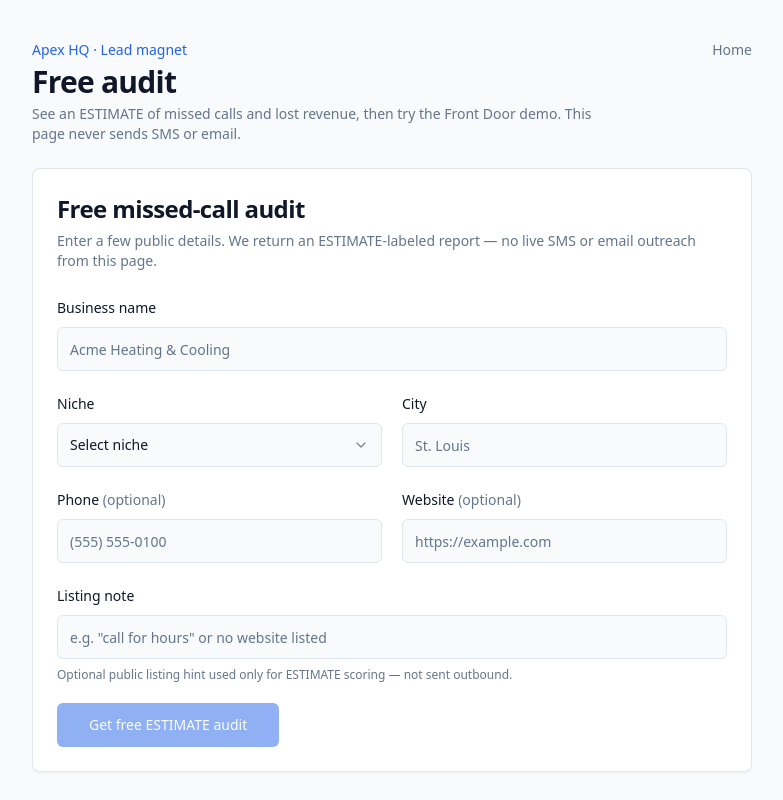
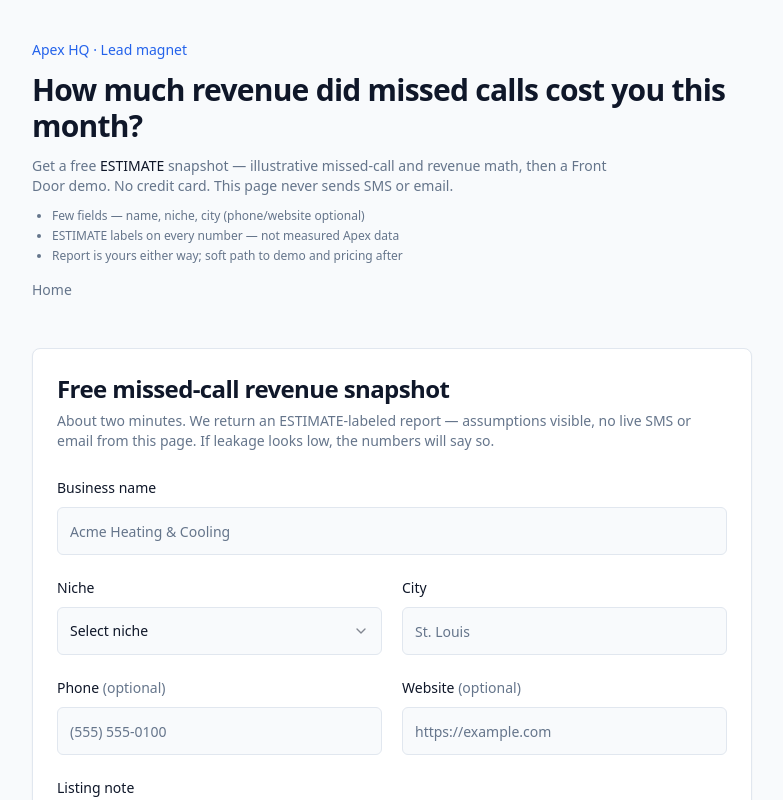
Before and after one commit to iankopf2-creator/Apex-hq, a Next.js app: page /audit in a window 1280 px wide. Shown: the top 800 px of the page, without its empty margins (248-1031 px from the left). Built offline with nearby package versions, Linux system fonts and the light colour scheme.

Commit message:
0.1: polish free audit lead-magnet UX

```diff
--- a/src/app/audit/page.tsx
+++ b/src/app/audit/page.tsx
@@ -2,22 +2,30 @@ import Link from "next/link";
 import { FreeAuditForm } from "@/components/audit/free-audit-form";
 
 export const metadata = {
-  title: "Free Audit | Apex HQ",
+  title: "Free Missed-Call Audit | Apex HQ",
   description:
-    "Public free missed-call audit — ESTIMATE-labeled report for local businesses. No live outreach.",
+    "Free ESTIMATE of missed calls and lost revenue for local service businesses. No live SMS or email from this page.",
 };
 
 export default function AuditPage() {
   return (
     <main id="main" className="mx-auto max-w-3xl px-4 py-10 sm:px-6">
       <div className="mb-6 flex flex-wrap items-start justify-between gap-4">
-        <div className="space-y-1">
+        <div className="space-y-3">
           <p className="text-sm font-medium text-primary">Apex HQ · Lead magnet</p>
-          <h1 className="text-2xl font-bold tracking-tight sm:text-3xl">Free audit</h1>
+          <h1 className="text-2xl font-bold tracking-tight sm:text-3xl">
+            How much revenue did missed calls cost you this month?
+          </h1>
           <p className="max-w-xl text-sm text-muted-foreground">
-            See an ESTIMATE of missed calls and lost revenue, then try the Front Door demo.
+            Get a free <span className="font-medium text-foreground">ESTIMATE</span> snapshot —
+            illustrative missed-call and revenue math, then a Front Door demo. No credit card.
             This page never sends SMS or email.
           </p>
+          <ul className="max-w-xl list-disc space-y-1 pl-5 text-xs text-muted-foreground">
+            <li>Few fields — name, niche, city (phone/website optional)</li>
+            <li>ESTIMATE labels on every number — not measured Apex data</li>
+            <li>Report is yours either way; soft path to demo and pricing after</li>
+          </ul>
         </div>
         <Link
           className="min-h-11 text-sm text-muted-foreground underline-offset-4 hover:underline"
--- a/src/components/audit/free-audit-form.tsx
+++ b/src/components/audit/free-audit-form.tsx
@@ -150,19 +150,19 @@ export function FreeAuditForm({ defaultNiche = "", defaultCity = "" }: Props) {
           </p>
 
           <div className="flex flex-col gap-3 sm:flex-row sm:flex-wrap">
-            <Button asChild size="lg" className="min-h-11">
+            <Button asChild size="lg" className="min-h-12">
               <Link href={DEMO_URL} target="_blank" rel="noopener noreferrer">
                 See Front Door demo
               </Link>
             </Button>
-            <Button asChild variant="outline" size="lg" className="min-h-11">
+            <Button asChild variant="outline" size="lg" className="min-h-12">
               <Link href="/pricing">View pricing</Link>
             </Button>
             <Button
               type="button"
               variant="secondary"
               size="lg"
-              className="min-h-11"
+              className="min-h-12"
               onClick={() => {
                 setResult(null);
                 setError(null);
@@ -179,10 +179,10 @@ export function FreeAuditForm({ defaultNiche = "", defaultCity = "" }: Props) {
   return (
     <Card>
       <CardHeader>
-        <CardTitle className="text-xl sm:text-2xl">Free missed-call audit</CardTitle>
+        <CardTitle className="text-xl sm:text-2xl">Free missed-call revenue snapshot</CardTitle>
         <CardDescription>
-          Enter a few public details. We return an ESTIMATE-labeled report — no live SMS or
-          email outreach from this page.
+          About two minutes. We return an ESTIMATE-labeled report — assumptions visible, no live
+          SMS or email from this page. If leakage looks low, the numbers will say so.
         </CardDescription>
       </CardHeader>
       <CardContent>
@@ -204,7 +204,7 @@ export function FreeAuditForm({ defaultNiche = "", defaultCity = "" }: Props) {
               value={businessName}
               onChange={(e) => setBusinessName(e.target.value)}
               placeholder="Acme Heating & Cooling"
-              className="min-h-11"
+              className="min-h-12"
             />
           </div>
 
@@ -214,7 +214,7 @@ export function FreeAuditForm({ defaultNiche = "", defaultCity = "" }: Props) {
               <Select value={niche || undefined} onValueChange={setNiche}>
                 <SelectTrigger
                   id={`${formId}-niche`}
-                  className="min-h-11"
+                  className="min-h-12"
                   aria-label="Business niche"
                 >
                   <SelectValue placeholder="Select niche" />
@@ -247,7 +247,7 @@ export function FreeAuditForm({ defaultNiche = "", defaultCity = "" }: Props) {
                 value={city}
                 onChange={(e) => setCity(e.target.value)}
                 placeholder="St. Louis"
-                className="min-h-11"
+                className="min-h-12"
               />
             </div>
           </div>
@@ -265,7 +265,7 @@ export function FreeAuditForm({ defaultNiche = "", defaultCity = "" }: Props) {
                 value={phone}
                 onChange={(e) => setPhone(e.target.value)}
                 placeholder="(555) 555-0100"
-                className="min-h-11"
+                className="min-h-12"
               />
             </div>
             <div className="space-y-2">
@@ -280,7 +280,7 @@ export function FreeAuditForm({ defaultNiche = "", defaultCity = "" }: Props) {
                 value={website}
                 onChange={(e) => setWebsite(e.target.value)}
                 placeholder="https://example.com"
-                className="min-h-11"
+                className="min-h-12"
               />
             </div>
           </div>
@@ -293,7 +293,7 @@ export function FreeAuditForm({ defaultNiche = "", defaultCity = "" }: Props) {
               value={listingNote}
               onChange={(e) => setListingNote(e.target.value)}
               placeholder='e.g. "call for hours" or no website listed'
-              className="min-h-11"
+              className="min-h-12"
             />
             <p id={`${formId}-note-hint`} className="text-xs text-muted-foreground">
               Optional public listing hint used only for ESTIMATE scoring — not sent outbound.
@@ -313,10 +313,10 @@ export function FreeAuditForm({ defaultNiche = "", defaultCity = "" }: Props) {
           <Button
             type="submit"
             size="lg"
-            className="min-h-11 w-full sm:w-auto"
+            className="min-h-12 w-full sm:w-auto"
             disabled={submitting || businessName.trim().length < 2 || city.trim().length < 2}
           >
-            {submitting ? "Generating ESTIMATE…" : "Get free ESTIMATE audit"}
+            {submitting ? "Generating ESTIMATE…" : "Get free ESTIMATE snapshot"}
           </Button>
         </form>
       </CardContent>
```
Also changed, not shown: 1 other file (tests, documents, lock files or other folders).
